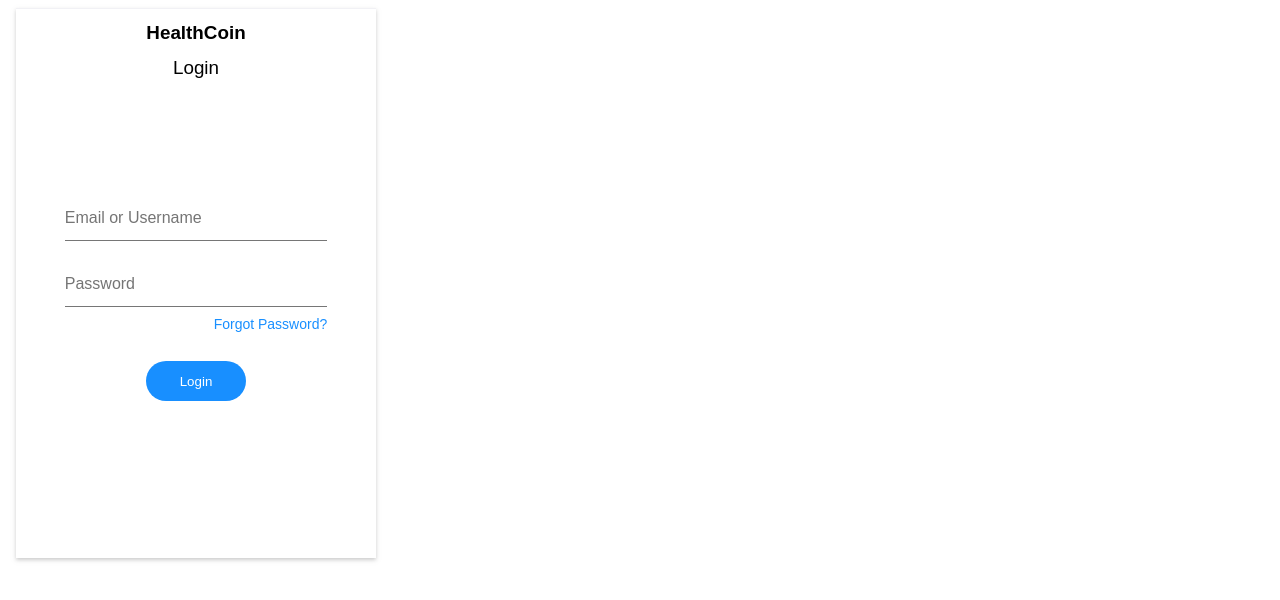
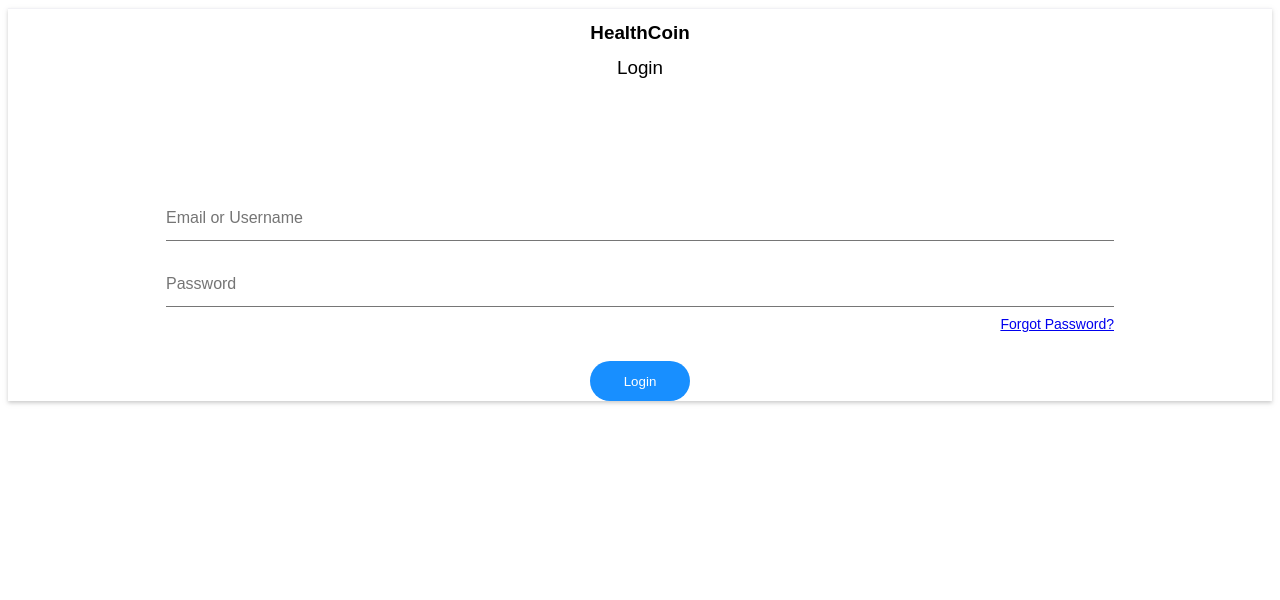
Before and after one commit to ian-joseph-chandra/HealthCoin_Patient, an Angular app: page /login in a window 1280 px wide. Shown: the top 600 px of the page. Built offline with nearby package versions, Linux system fonts and the light colour scheme.

Commit message:
2020/02/03 Login page
1. add hyperlink for forgot password button

```diff
--- a/src/app/pages/login/login.component.css
+++ b/src/app/pages/login/login.component.css
@@ -1,11 +1,10 @@
 .login-box {
   box-sizing: border-box;
   box-shadow: 0 2px 4px 0 rgba(181, 181, 181, .7);
-  width: 360px;
+  width: 100%;
   right: 10px;
-  min-height: 550px;
+  min-height: 100%;
   z-index: 1;
-  padding: 0 5px;
   border-top: 1px solid #f1f1f5;
   font-family: Arial, monospace;
 }
--- a/src/app/pages/login/login.component.html
+++ b/src/app/pages/login/login.component.html
@@ -1,5 +1,3 @@
-<body>
-
 <div class="login-box">
   <div class="header-text">
     <Strong>HealthCoin</Strong>
@@ -17,13 +15,14 @@
   </div>
 
   <div role="button" class="forgot-password-hyperlink">
-    <label>Forgot Password?</label>
+    <label><a href="https://www.google.com/" target="_self">Forgot Password?</a></label>
   </div>
+
+  <html lang="id" class="forgot-password-hyperlink" style="cursor: pointer">
+
+  </html>
 
   <div class="login-button-box">
     <button type="submit" (click)="login()" class="login-button">Login</button>
   </div>
-
 </div>
-
-</body>
```
